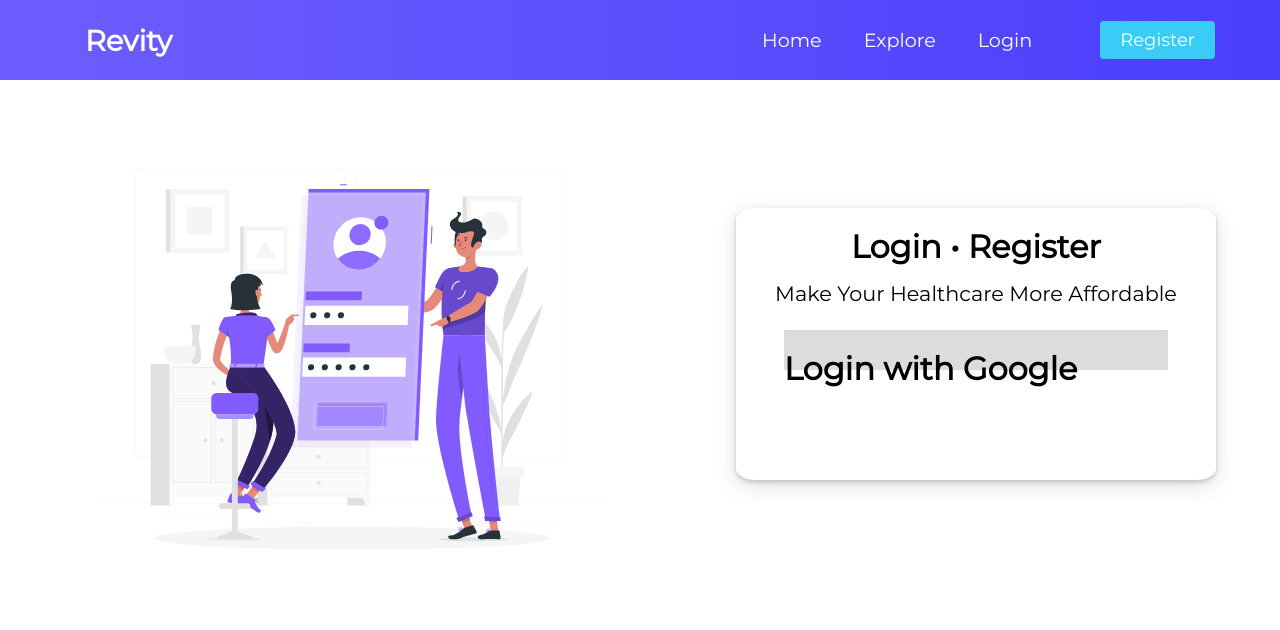
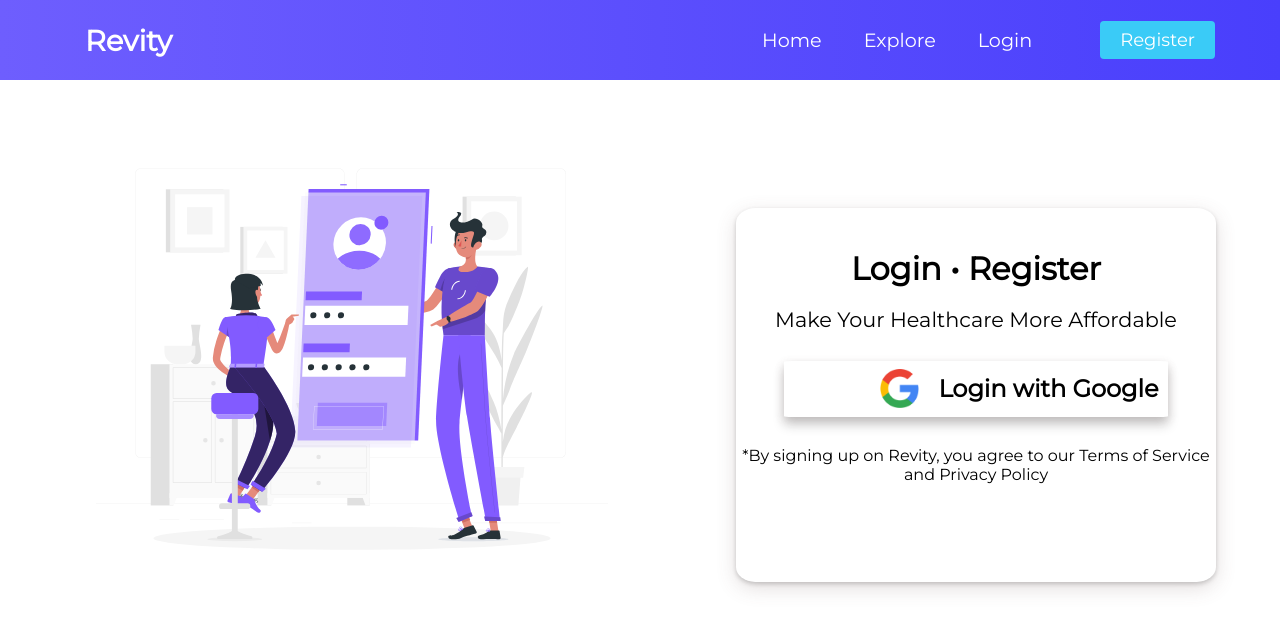
Before and after one commit to SamratSahoo/Revity, a React (Create React App) app in the folder frontend/: page / in a window 1280 px wide. Shown: the top 630 px of the page. Built offline with nearby package versions, Linux system fonts and the light colour scheme; what react-google-maps would draw is missing.

Commit message:
added firebase login

```diff
--- a/frontend/package.json
+++ b/frontend/package.json
@@ -9,6 +9,8 @@
     "@testing-library/jest-dom": "^5.14.1",
     "@testing-library/react": "^11.2.7",
     "@testing-library/user-event": "^12.8.3",
+    "firebase": "^9.1.3",
+    "firebase-admin": "^10.0.0",
     "framer-motion": "^4.1.17",
     "react": "^17.0.2",
     "react-dom": "^17.0.2",
--- a/frontend/src/components/LoginPage/LoginBox/LoginBox.css
+++ b/frontend/src/components/LoginPage/LoginBox/LoginBox.css
@@ -7,7 +7,7 @@
 .header-text{
     font-size: 2em;
     text-align: center;
-    margin-top: 4%;
+    margin-top: 8.5%;
     font-weight: 900;
     font-family: 'Montserrat', sans-serif;
 
@@ -16,14 +16,39 @@
 .subheader-text{
     font-size: 1.3em;
     text-align: center;
-    margin-top: 3%;
+    margin-top: 4%;
 }
 
 .google-button{
-    background-color: gainsboro;
+    display: flex;
+    align-items: center;
+    background-color: white;
     height: 15%;
     max-width: 80%;
     margin: auto;
-    margin-top: 5%;
-    border-radius: 1%;
+    margin-top: 6%;
+    border-radius: 2%;
+    box-shadow: 0 8px 12px 0 rgba(32, 32, 32, 0.2), 0 3px 10px 0 rgba(104, 79, 79, 0.19);
+    cursor: pointer;
 }
+
+.login-text{
+    text-align: center;
+    margin-left: 5%;
+    font-size: 1.5em;
+    font-weight: 800;
+    align-items: center;
+}
+
+.google-image{
+    object-fit: cover;
+    max-height: 70%;
+    margin-left: 25%;
+
+}
+
+.tos-text{
+    text-align: center;
+    font-size: 1em;
+    margin-top: 6%;
+}
--- a/frontend/src/components/LoginPage/LoginBox/LoginBox.js
+++ b/frontend/src/components/LoginPage/LoginBox/LoginBox.js
@@ -1,20 +1,60 @@
 import React, { Component } from "react";
 import "./LoginBox.css";
+import googleLogo from '../../../../src/assets/google_logo.png';
+import { getAnalytics } from "firebase/analytics";
+import { getAuth, signInWithPopup, GoogleAuthProvider } from "firebase/auth";
+import dotenv from "dotenv";
+import { initializeApp } from "firebase/app";
+
 
 class LoginBox extends Component {
     constructor(){
         super();
+        dotenv.config();
     }
+
+
+
+    loginGoogle() {
+        const firebaseConfig = {
+            apiKey: process.env.REACT_APP_FIREBASE_API_KEY,
+            authDomain: process.env.REACT_APP_FIREBASE_AUTH_DOMAIN,
+            projectId: process.env.REACT_APP_FIREBASE_PROJECT_ID,
+            storageBucket: process.env.REACT_APP_FIREBASE_STORAGE_BUCKET,
+            messagingSenderId: process.env.REACT_APP_FIREBASE_MESSAGE_SENDER_ID,
+            appId: process.env.REACT_APP_FIREBASE_MESSAGE_APP_ID,
+            measurementId: process.env.REACT_APP_FIREBASE_MEASUREMENT_ID
+        };
+        // Initialize Firebase
+        const app = initializeApp(firebaseConfig);
+        const analytics = getAnalytics(app);
+        const provider = new GoogleAuthProvider();
+        const auth = getAuth();
+        signInWithPopup(auth, provider)
+        .then((result) => {
+          const credential = GoogleAuthProvider.credentialFromResult(result);
+          const token = credential.accessToken;
+          const user = result.user;
+          // API CALL HERE
+
+        }).catch((error) => {
+          const errorCode = error.code;
+          const errorMessage = error.message;
+          const email = error.email;
+          const credential = GoogleAuthProvider.credentialFromError(error);
+          return null;
+      });}
 
     render(){
         return(
             <div className="login-box-grid" className={this.props.className} >
                 <h1 className="header-text">Login • Register</h1>
                 <div className="subheader-text">Make Your Healthcare More Affordable</div>
-                <div className="google-button">
-                    <img></img>
-                    <h1>Login with Google</h1>
+                <div className="google-button" onClick={this.loginGoogle}>
+                    <img src={googleLogo} className="google-image"></img>
+                    <h2 className="login-text">Login with Google</h2>
                 </div>
+                <div className="tos-text">*By signing up on Revity, you agree to our Terms of Service and Privacy Policy</div>
             </div>
         );
     }
```
Also changed, not shown: frontend/src/assets/google_logo.png (added), 1 other file (tests, documents, lock files or other folders).
